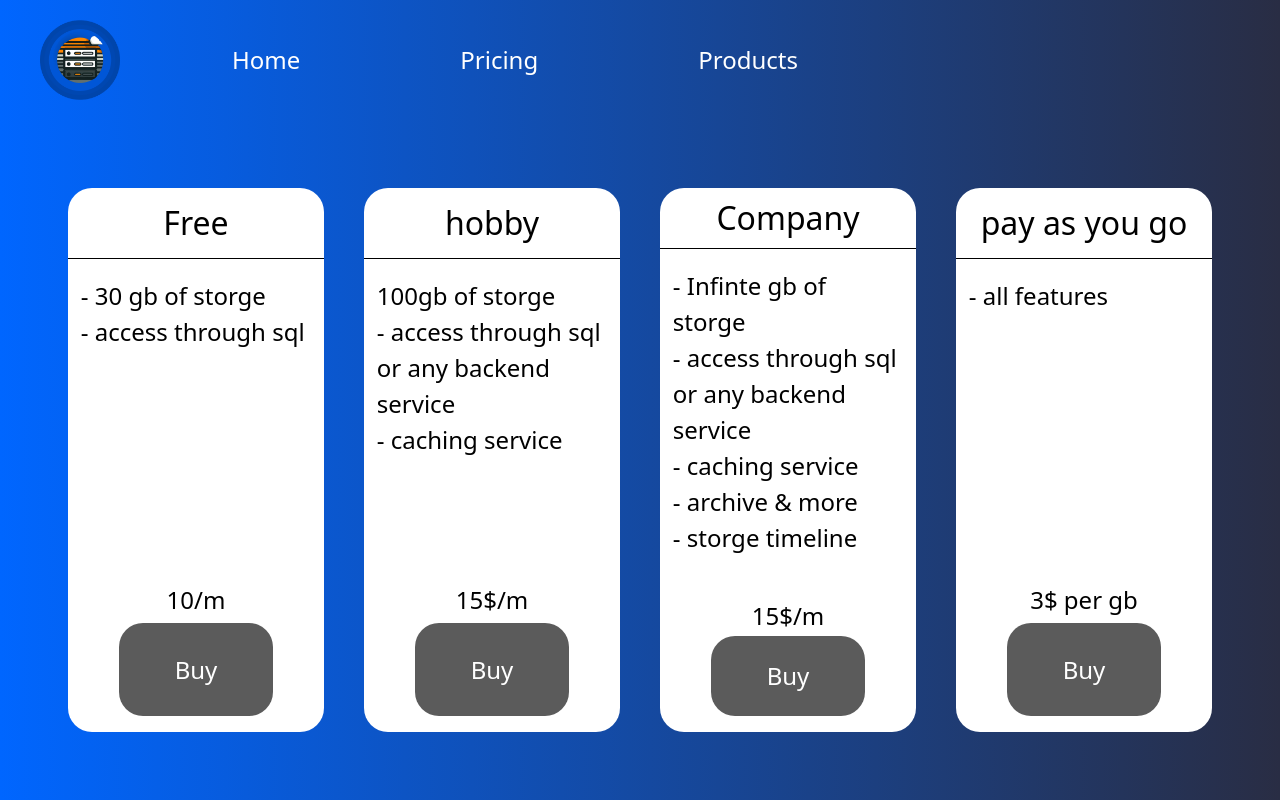
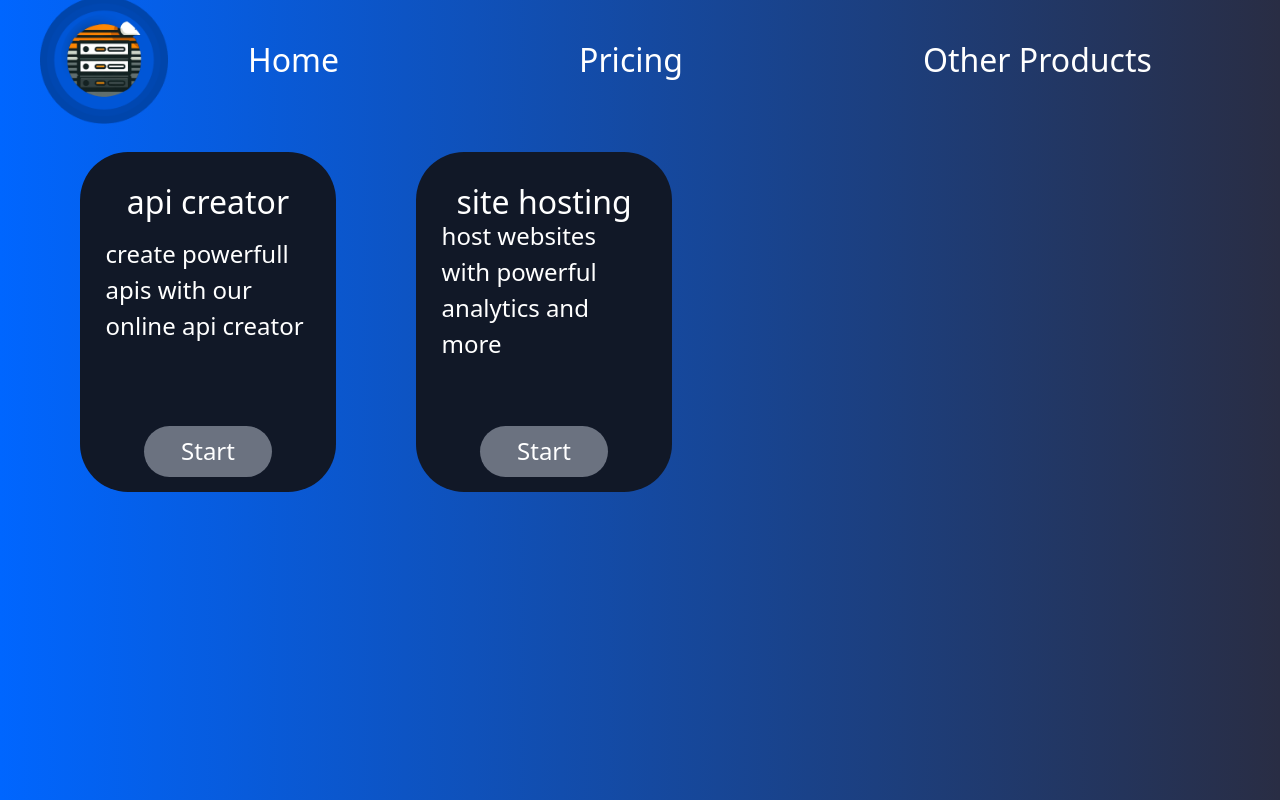
Before and after one commit to Jadeeeeeeeeeeee/bitStorge, a React (Vite) app: page /OtherProducts in a window 1280 px wide. Built offline with nearby package versions, Linux system fonts and the light colour scheme.

Commit message:
added alot react router and nav switching other products page added support for more devices and finished everything except bugs and debugging

```diff
--- a/package.json
+++ b/package.json
@@ -12,7 +12,7 @@
   "dependencies": {
     "react": "^18.2.0",
     "react-dom": "^18.2.0",
-    "react-router-dom": "^6.23.0"
+    "react-router-dom": "^6.23.1"
   },
   "devDependencies": {
     "@types/react": "^18.2.43",
--- a/src/App.jsx
+++ b/src/App.jsx
@@ -1,13 +1,22 @@
 import SideBar from "./componenets/SideBar"
 import Home from "./pages/home"
 import Pricing from "./pages/pricing"
+import OtherProducts from "./pages/otherProducts"
+import { BrowserRouter as Router, Route, Routes } from "react-router-dom";
+
 
 function App() {
 
   return (
     <>
-    <SideBar/>
-    <Pricing/>
+    <Router>
+       <SideBar/>
+         <Routes>
+          <Route path="/" element={<Home/>}/>
+          <Route path="/Pricing" element={<Pricing/>}/>
+          <Route path="/OtherProducts" element={<OtherProducts/>}/>
+         </Routes>
+    </Router>
     </>
   )
 }
--- a/src/componenets/SideBar.jsx
+++ b/src/componenets/SideBar.jsx
@@ -1,13 +1,14 @@
 import Logo from '../assets/Icon.png'
+import { Link } from 'react-router-dom';
 
 function SideBar() {
     return(<>
     <div className='w-full h-3/20 flex items-center'>
-    <img src={Logo} className='sm:ml-5 sm:h-20 md:h-20 size-14 sm:w-20 md:w-20 ml-2sm:ml-10 md:ml-10 shrink-0 grow-0'/>
-        <div className='w-fit flex flex-row justify-start gap-x-10 sm:gap-x-40 md:gap-x-40 text-white'>
-            <button className='ml-7 verysm:ml-4 sm:ml-14 md:ml-14 lg:ml-28 sm:text-15/10  md:text-15/10 text-10/10'>Home</button>
-            <button className='sm:text-15/10 md:text-15/10 text-10/10'>Pricing</button>
-            <button className='sm:text-15/10 md:text-15/10 text-10/10'>Products</button>
+    <img src={Logo} className='sm:ml-5 sm:h-20 lg:h-32 md:h-20 size-14 sm:w-20 lg:w-32 md:w-20 ml-2sm:ml-10 lg:ml-10 md:ml-10 shrink-0 grow-0'/>
+        <div className='w-fit flex flex-row justify-start gap-x-10 sm:gap-x-40 lg:gap-x-40 md:gap-x-40 text-white'>
+        <Link to="/" className='ml-7 verysm:ml-4 sm:ml-8 md:ml-14 lg:ml-20 sm:text-15/10 lg:text-20/10  md:text-15/10 text-10/10'>Home</Link>
+        <Link to="/Pricing" className='ml-7 verysm:ml-4 sm:ml-8 md:ml-14 lg:ml-20 sm:text-15/10 lg:text-20/10  md:text-15/10 text-10/10'>Pricing</Link>
+        <Link to="/OtherProducts" className='ml-7 verysm:ml-4 sm:ml-8 md:ml-14 lg:ml-20 sm:text-15/10 lg:text-20/10  md:text-15/10 text-10/10'>Other Products</Link>
         </div>
     </div>
     </>);
--- a/src/componenets/pricingCard.jsx
+++ b/src/componenets/pricingCard.jsx
@@ -1,18 +1,18 @@
 
 function PricingCard(props) {
     return(<>
-    <div className="bg-white md:w-1/5 sm:w-3/10 w-5/10 md:h-8/10 rounded-3xl flex flex-col justify-center items-center">
-        <h1 className="w-10/10 h-3/20  text-center flex items-center justify-center md:text-20/10 p-2 md:p-0">{props.plan}</h1>
+    <div className="bg-white md:w-1/5 sm:w-3/10 w-5/10 md:h-8/10 rounded-4xl flex flex-col justify-center items-center">
+        <h1 className="w-10/10 h-3/20  text-center flex items-center justify-center md:text-20/10 p-2 md:p-0 lg:text-30/10">{props.plan}</h1>
         <div className="h-0.10 bg-black w-full"></div>
         <div className=" w-full h-6/10 flex flex-col items-center mb-10">
-            <p className="w-9/10 h-fit text-10/10 md:text-15/10 leading-normal mt-5"> {props.desc}</p>
-            <p className="w-9/10 h-fit text-10/10 md:text-15/10 leading-normal"> {props.desc2}</p>
-            <p className="w-9/10 h-fit text-10/10 md:text-15/10 leading-normal"> {props.desc3}</p>
-            <p className="w-9/10 h-fit text-10/10 md:text-15/10 leading-normal"> {props.desc5}</p>
-            <p className="w-9/10 h-fit text-10/10 md:text-15/10 leading-normal"> {props.desc4}</p>
+            <p className="w-9/10 h-fit text-10/10 md:text-15/10 leading-normal lg:text-20/10 mt-5"> {props.desc}</p>
+            <p className="w-9/10 h-fit text-10/10 md:text-15/10 leading-normal lg:text-20/10"> {props.desc2}</p>
+            <p className="w-9/10 h-fit text-10/10 md:text-15/10 leading-normal lg:text-20/10"> {props.desc3}</p>
+            <p className="w-9/10 h-fit text-10/10 md:text-15/10 leading-normal lg:text-20/10"> {props.desc5}</p>
+            <p className="w-9/10 h-fit text-10/10 md:text-15/10 leading-normal lg:text-20/10"> {props.desc4}</p>
         </div>
         <h3 className="w-full h-1/10 flex justify-center items-center text-10/10 md:text-15/10">{props.price}</h3>
-        <button className="w-6/10 h-3/20 md:h-2/10 rounded-3xl bg-buyButton text-white text-10/10 md:text-15/10 mb-3 md:mb-4">Buy</button>
+        <button className="w-6/10 h-3/20 md:h-2/10 rounded-4xl bg-buyButton text-white text-10/10 md:text-15/10 mb-3 md:mb-4 lg:text-20/10">Buy</button>
     </div>
     </>);
 }
--- /dev/null
+++ b/src/componenets/product.jsx
@@ -0,0 +1,13 @@
+
+function Products(props) {
+    return(<>
+    <div className="bg-gray-900 w-1/2 md:w-3/20 h-4/10 rounded-4xl md:ml-20 flex items-center justify-center flex-col mt-8 lg:w-2/10 lg:h-5/10">
+        <h1 className="w-full text-white h-2/10 flex justify-center items-center text-15/10  md:text-20/10">{props.title}</h1>
+        <p className="w-8/10 h-2/10 text-white text-10/10 md:text-15/10 flex justify-center items-center mt-5">{props.desc}</p>
+        <div className="w-full h-6/20"></div>
+        <button className="bg-gray-500 w-1/2 h-3/20 text-10/10 md:text-15/10 text-white rounded-4xl">Start</button>
+    </div>
+    </>);
+}
+
+export default Products
--- a/src/pages/home.jsx
+++ b/src/pages/home.jsx
@@ -11,7 +11,7 @@ function Home() {
             </h1>
             <p className="text-white md:text-15/10 w-7/10 md:w-8/10 ">our servers are designed for afordability and easy access for beginners and intermediateslook at our pricing and pick the plan that fits youand check our well explained documentation</p>
             <img src={Ilu} className='md:hidden visible h-1/2 z-0 md:h-7/10 md:mb-20 mb-20'/>
-            <a href="" className='mt-20 h-2/10 w-1/2 md:h-1/10 md:w-3/10 bg-DocsPink text-center flex justify-center items-center mb-14 pb-5 pt-5 rounded-full text-white text-15/10'>docs</a>
+            <a href="" className='mt-20 h-2/10 w-1/2 md:h-1/10 md:w-3/10 lg:w-2/10 lg:text-20/10 bg-DocsPink text-center flex justify-center items-center mb-14 pb-5 pt-5 rounded-full text-white text-15/10'>docs</a>
           </div>
           <img src={Ilu} className="hidden md:block h-1/2 z-0 md:h-7/10 mb-20" />
     </div>
--- /dev/null
+++ b/src/pages/otherProducts.jsx
@@ -0,0 +1,12 @@
+import Products from "../componenets/product";
+
+function OtherProducts() {
+    return(<>
+    <div className="h-17/20 w-full flex flex-col items-center md:items-start md:flex-row">
+        <Products title="api creator" desc="create powerfull apis with our online api creator"/>
+        <Products title="site hosting" desc="host websites with powerful analytics and more"/>
+    </div>
+    </>);
+}
+
+export default OtherProducts
--- a/src/pages/pricing.jsx
+++ b/src/pages/pricing.jsx
@@ -3,7 +3,7 @@ import PricingCard from "../componenets/pricingCard";
 function Pricing() {
     return(<>
     <div className="h-17/20 w-screen absolute flex md:flex-row md:justify-center flex-col gap-y-10 gap-x-10 items-center">
-        <PricingCard plan="Free" desc="- 30 gb of storge" desc2="- access through sql" desc3=" " desc4=" " desc5=" " price="10/m"/>
+        <PricingCard plan="Free" desc="- 30 gb of storge" desc2="- access through sql" desc3=" " desc4=" " desc5=" " price="10$/m"/>
         <PricingCard plan="hobby" desc="100gb of storge" desc2="- access through sql or any backend service" desc3="- caching service" desc4=" " desc5=" " price="15$/m"/>
         <PricingCard plan="Company" desc="- Infinte gb of storge" desc2="- access through sql or any backend service" desc3="- caching service" desc4="- storge timeline" desc5="- archive & more" price="15$/m"/>
         <PricingCard plan="pay as you go" desc="- all features" desc2=" " desc3=" " desc4=" " desc5=" " price="3$ per gb"/>
--- a/tailwind.config.js
+++ b/tailwind.config.js
@@ -22,6 +22,7 @@ export default {
         '4/6' : '66.66666666666667',
         '17/20' : '85%',
         '0.10' : '1px',
+        '6/20' : '30%',
       },
       width: {
         '1/10' : '10%',
@@ -92,8 +93,10 @@ export default {
         '8/10' : '80%',
         '9/10' : '90%',
         '10/10' : '100%',
-      }
-
+      },
+      borderRadius: {
+        '4xl' : '3rem',
+      },
     },
   },
   plugins: [],
```
Also changed, not shown: 2 other files (tests, documents, lock files or other folders).
